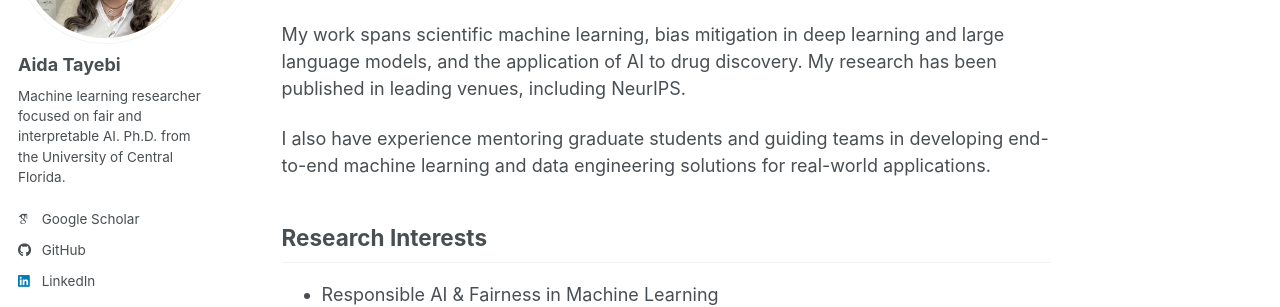
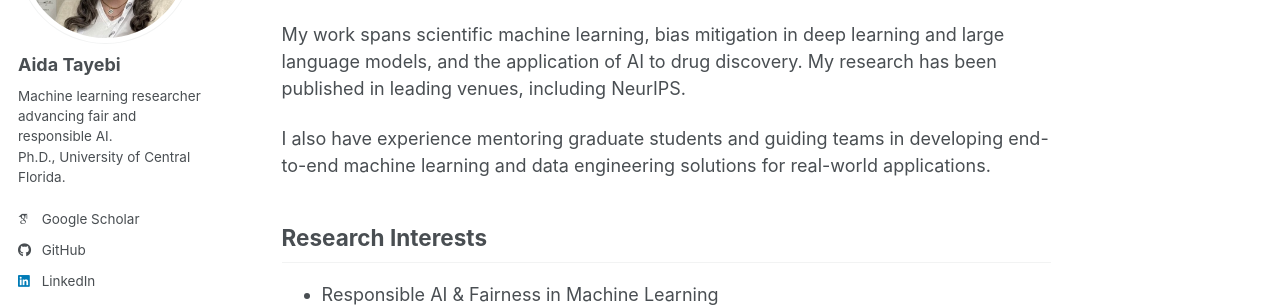
Before and after one commit to aidatayebi/aidatayebi.github.io, a Jekyll site: the page built from _pages/about.md, in a window 1280 px wide. Shown: the part 227-534 px from the top of the page. Built offline with Jekyll 4.4.1, drawn with Linux system fonts in a browser that asks for light colours; some web fonts are replaced; a script bundle is joined from its source files by our own code; library files that are not in the unit come from our copies.

Commit message:
adding my version of bio summary

```diff
--- a/_config.yml
+++ b/_config.yml
@@ -26,7 +26,7 @@ author:
   avatar           : "aida_photo.jpg"
   name             : "Aida Tayebi"
   pronouns         :
-  bio              : "Machine learning researcher focused on fair and interpretable AI. Ph.D. from the University of Central Florida."
+  bio              : "Machine learning researcher advancing fair and responsible AI.<br />Ph.D., University of Central Florida."
   location         :
   employer         :
   uri              : # URL
```
